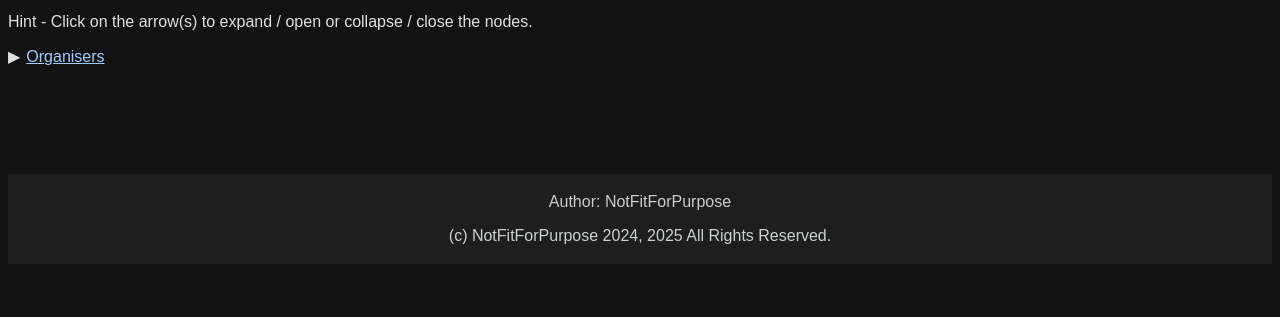
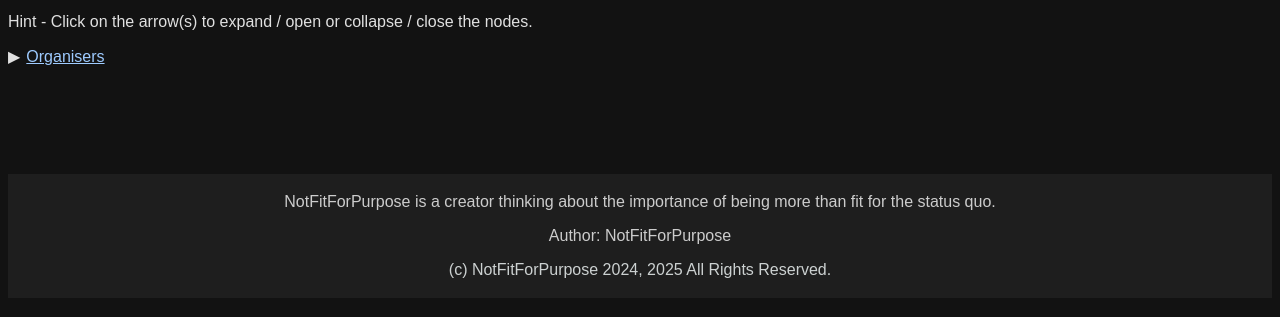
Before and after one commit to nofitnessforpurpose/nofitnessforpurpose.github.io, a plain HTML site: page index.html in a window 1280 px wide. Shown: the part 157-474 px from the top of the page. Drawn offline with Linux system fonts and the light colour scheme; no server answers.

Commit message:
Update index.html

```diff
--- a/index.html
+++ b/index.html
@@ -231,6 +231,7 @@
   <BR>
 
   <footer>
+    <p>NotFitForPurpose is a creator thinking about the importance of being more than fit for the status quo.</p>
     <p>Author: NotFitForPurpose</p>
     <p style="color:#ccd1d1">(c) NotFitForPurpose 2024, 2025 All Rights Reserved.</p>
   </footer>
```
